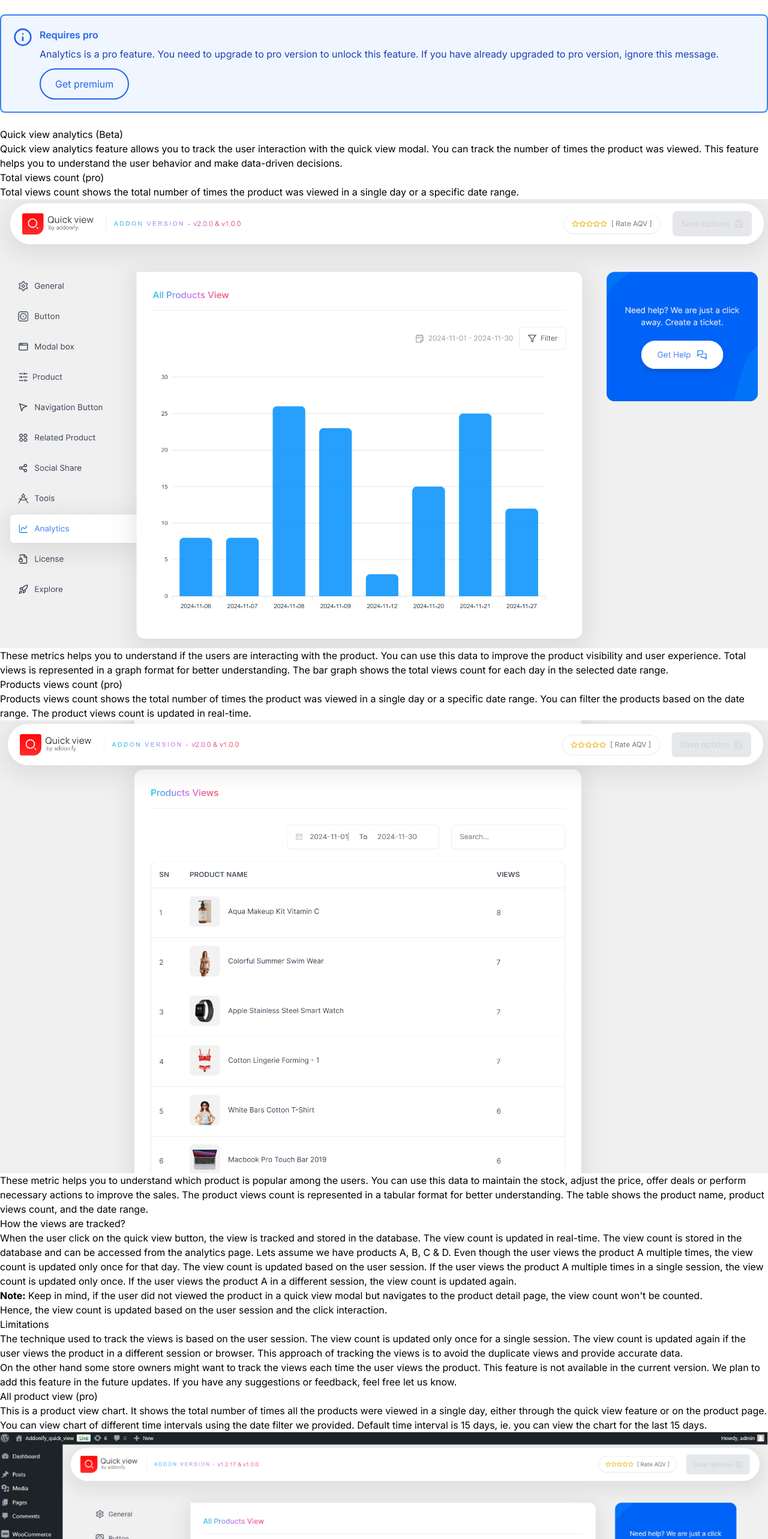
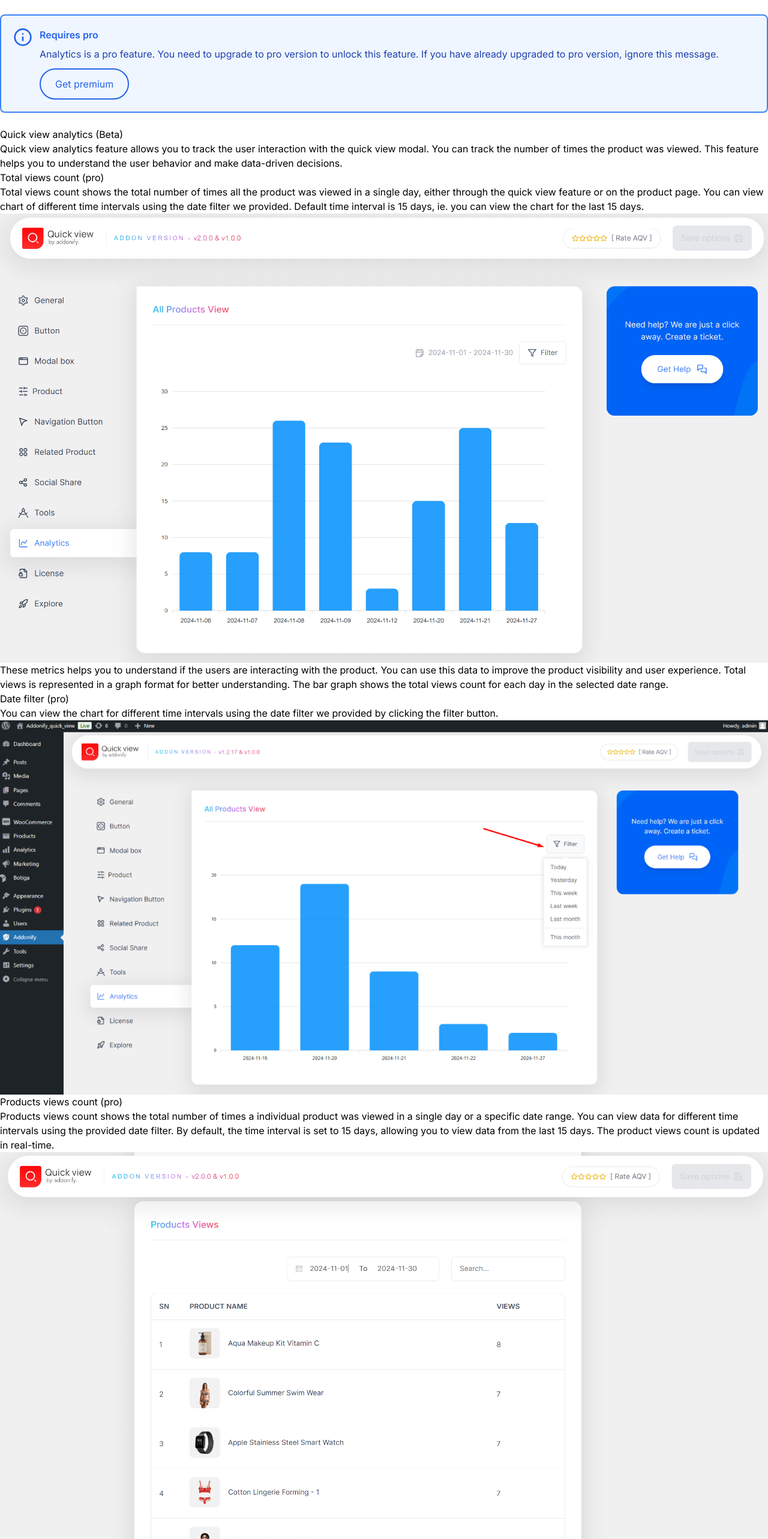
Before and after one commit to h1dd3nsn1p3r/docs.addonify.com, a Next.js app: page /kb/quick-view/analytics in a window 1280 px wide. Shown: the top 2566 px of the page at 60% size. Built offline with nearby package versions, Linux system fonts and the light colour scheme.

Commit message:
Analytics doccumentation updated.
-Analytics doccumentation updated.

```diff
--- a/pages/kb/quick-view/analytics.mdx
+++ b/pages/kb/quick-view/analytics.mdx
@@ -19,40 +19,11 @@ Quick view analytics feature allows you to track the user interaction with the q
 
 ## Total views count (pro)
 
-Total views count shows the total number of times the product was viewed in a single day or a specific date range.
+Total views count shows the total number of times all the product was viewed in a single day, either through the quick view feature or on the product page. You can view chart of different time intervals using the date filter we provided. Default time interval is 15 days, ie. you can view the chart for the last 15 days.
 
 [![Total products view count](/products/quick-view/analytics-1.png)](/products/quick-view/analytics-1.png)
 
 These metrics helps you to understand if the users are interacting with the product. You can use this data to improve the product visibility and user experience. Total views is represented in a graph format for better understanding. The bar graph shows the total views count for each day in the selected date range.
-
-## Products views count (pro)
-
-Products views count shows the total number of times the product was viewed in a single day or a specific date range. You can filter the products based on the date range. The product views count is updated in real-time.
-
-[![Total products view count](/products/quick-view/analytics-2.png)](/products/quick-view/analytics-2.png)
-
-These metric helps you to understand which product is popular among the users. You can use this data to maintain the stock, adjust the price, offer deals or perform necessary actions to improve the sales. The product views count is represented in a tabular format for better understanding. The table shows the product name, product views count, and the date range.
-
-## How the views are tracked?
-
-When the user click on the quick view button, the view is tracked and stored in the database. The view count is updated in real-time. The view count is stored in the database and can be accessed from the analytics page. Lets assume we have products A, B, C & D. Even though the user views the product A multiple times, the view count is updated only once for that day. The view count is updated based on the user session. If the user views the product A multiple times in a single session, the view count is updated only once. If the user views the product A in a different session, the view count is updated again.
-
-**Note:** Keep in mind, if the user did not viewed the product in a quick view modal but navigates to the product detail page, the view count won't be counted.
-
-Hence, the view count is updated based on the user session and the click interaction.
-
-## Limitations
-
-The technique used to track the views is based on the user session. The view count is updated only once for a single session. The view count is updated again if the user views the product in a different session or browser. This approach of tracking the views is to avoid the duplicate views and provide accurate data.
-
-On the other hand some store owners might want to track the views each time the user views the product. This feature is not available in the current version. We plan to add this feature in the future updates. If you have any suggestions or feedback, feel free [let us know](https://addonify.com/contact/).
-
-
-## All product view (pro)
-
-This is a product view chart. It shows the total number of times all the products were viewed in a single day, either through the quick view feature or on the product page. You can view chart of different time intervals using the date filter we provided. Default time interval is 15 days, ie. you can view the chart for the last 15 days.
-
-[![Product view chart](/products/quick-view/product-view-chart.png)](/products/quick-view/product-view-chart.png)
 
 
 
@@ -63,11 +34,14 @@ You can view the chart for different time intervals using the date filter we pro
 [![Product view chart](/products/quick-view/date-filter.png)](/products/quick-view/date-filter.png)
 
 
-## Products views (pro)
+## Products views count (pro)
 
-This feature displays the total number of views for individual products. You can view data for different time intervals using the provided date filter. By default, the time interval is set to 15 days, allowing you to view data from the last 15 days.
+Products views count shows the total number of times a individual product was viewed in a single day or a specific date range. You can view data for different time intervals using the provided date filter. By default, the time interval is set to 15 days, allowing you to view data from the last 15 days. The product views count is updated in real-time.
 
-[![Products views chart](/products/quick-view/products-views.png)](/products/quick-view/products-views.png)
+[![Total products view count](/products/quick-view/analytics-2.png)](/products/quick-view/analytics-2.png)
+
+These metric helps you to understand which product is popular among the users. You can use this data to maintain the stock, adjust the price, offer deals or perform necessary actions to improve the sales. The product views count is represented in a tabular format for better understanding. The table shows the product name, product views count, and the date range.
+
 
 
 ### Date filter for products views (pro)
@@ -76,3 +50,16 @@ You can view product view data for different time intervals using the date filte
 
 
 [![Products views chart](/products/quick-view/product-views-date-filter.png)](/products/quick-view/product-views-date-filter.png)
+
+
+## How the views are tracked?
+
+When the user click on the quick view button or navigates to the product detail page, the view is tracked and stored in the database. The view count is updated in real-time. The view count is stored in the database and can be accessed from the analytics page. Lets assume we have products A, B, C & D. Even though the user views the product A multiple times, the view count is updated only once for that day. The view count is updated based on the user session. If the user views the product A multiple times in a single session, the view count is updated only once. If the user views the product A in a different session, the view count is updated again.
+
+Hence, the view count is updated based on the user session and the click interaction.
+
+## Limitations
+
+The technique used to track the views is based on the user session. The view count is updated only once for a single session. The view count is updated again if the user views the product in a different session or browser. This approach of tracking the views is to avoid the duplicate views and provide accurate data.
+
+On the other hand some store owners might want to track the views each time the user views the product. This feature is not available in the current version. We plan to add this feature in the future updates. If you have any suggestions or feedback, feel free [let us know](https://addonify.com/contact/).
```
